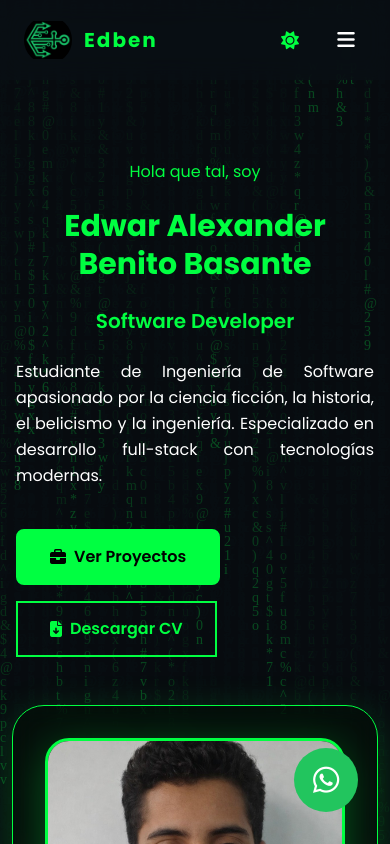
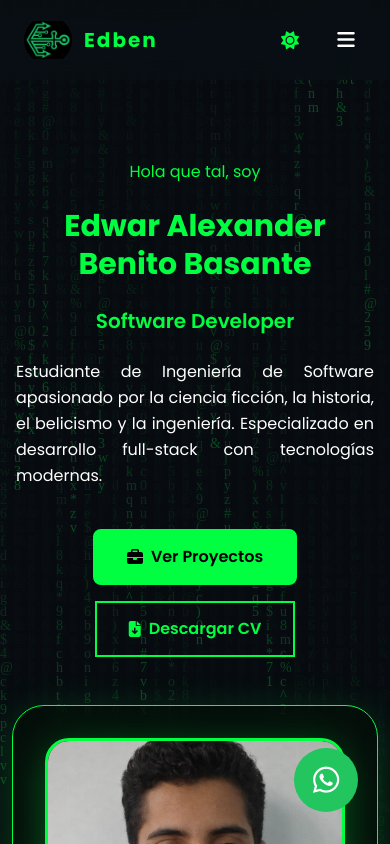
Before and after one commit to edben110/Portfolio-Next, a Next.js app: page / in a window 390 px wide. Shown: the top 844 px of the page. Built offline with nearby package versions, Linux system fonts and the light colour scheme.

Commit message:
feat: centered buttons in responsive

```diff
--- a/components/Hero.tsx
+++ b/components/Hero.tsx
@@ -8,7 +8,7 @@ export default function Hero() {
       <div className="container mx-auto px-4 py-20">
         <div className="grid grid-cols-1 lg:grid-cols-2 gap-12 items-center">
           {/* Text Content */}
-          <div className="space-y-6 z-10">
+          <div className="space-y-6 z-10 flex flex-col items-center md:items-start">
             <div className='text-center md:text-left'>
               <span className="text-base sm:text-lg md:text-xl text-matrix-green text-center md:text-left">
               Hola que tal, soy
@@ -26,7 +26,7 @@ export default function Hero() {
               Estudiante de Ingeniería de Software apasionado por la ciencia ficción, la historia,
               el belicismo y la ingeniería. Especializado en desarrollo full-stack con tecnologías modernas.
             </p>
-            <div className="flex flex-wrap gap-4 pt-4 sm:items-center sm:justify-center">
+            <div className="flex flex-col sm:flex-row gap-4 pt-4 items-center justify-center w-full">
               <a
                 href="#portfolio"
                 className="btn-theme-primary transform hover:scale-105"
```
